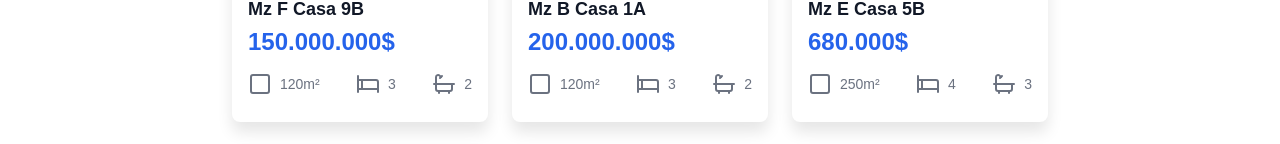
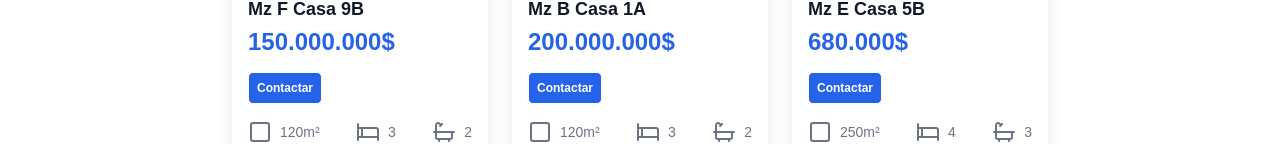
Before and after one commit to ConCerNet/ConCerNet, a React (Create React App) app in the folder concernet/: page /Viviendas in a window 1280 px wide. Shown: the part 399-543 px from the top of the page. Built offline with nearby package versions, Linux system fonts and the light colour scheme; grey boxes are pictures that could not be loaded.

Commit message:
Actualizacion de viviendas para usuarios

```diff
--- a/concernet/src/Pages/Viviendas.jsx
+++ b/concernet/src/Pages/Viviendas.jsx
@@ -45,6 +45,9 @@ const ViviendasPage = () => {
                     {vivienda.precio.toLocaleString("es-ES")}$
                   </span>
                 </div>
+                <div className="flex justify-between items-center mb-4">
+                  <a href="https://api.whatsapp.com/send/?phone=573207388253&text&type=phone_number&app_absent=0" target="_blank"><button className="boton-contactar">Contactar</button></a>
+                </div>
                 <div className="flex justify-between text-gray-500 mb-4">
                   <div className="flex items-center">
                     <Square className="w-4 h-4 mr-1" />
--- a/concernet/src/Styles/ViviendaInfo.css
+++ b/concernet/src/Styles/ViviendaInfo.css
@@ -34,19 +34,19 @@
 }
 
 .boton-contactar {
-  font-size: 15px;
+  font-size: 12px;
   display: inline-block;
-  background-color: #0e9102;
+  background-color: #2563eb;
   color: white;
   font-weight: bold;
   text-decoration: none;
-  padding: 1rem 3rem;
+  padding: 0.5rem;
   text-align: center;
-  border: none;
-  margin-top: 15px;
+  border: solid 1px white;
+  border-radius: 5px;
 }
 
 .boton-contactar:hover {
-  background-color: #0c7e02;
+  background-color: #1f479d;
   cursor: pointer;
 }
```
